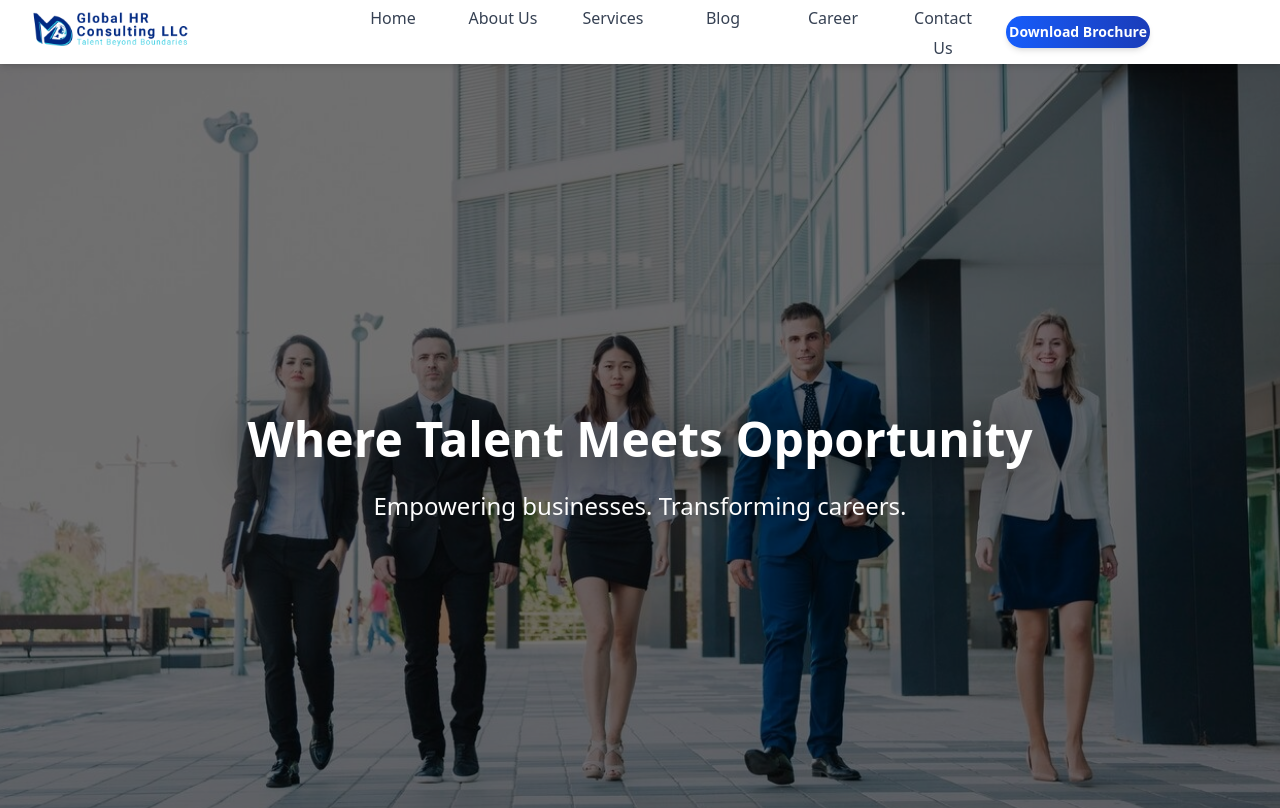
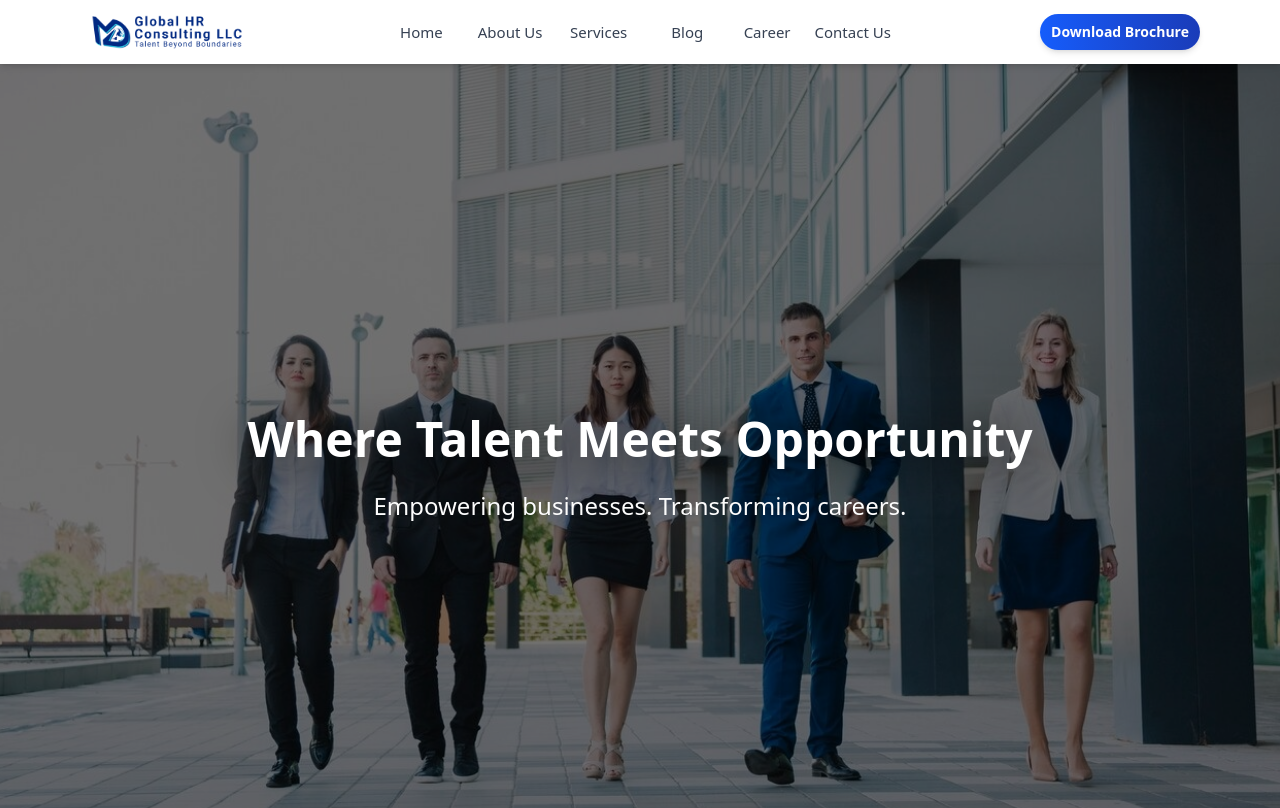
Before and after one commit to yudhishthir2002/MDGlobal-Main, a React (Vite) app: page / in a window 1280 px wide. Shown: the top 808 px of the page. Built offline with nearby package versions, Linux system fonts and the light colour scheme.

Commit message:
create the navbar by using grid

```diff
--- a/src/components/HomePage/NavBar.css
+++ b/src/components/HomePage/NavBar.css
@@ -1,28 +1,55 @@
+/* Main nav list */
+nav ul {
+  margin: 2px;
 
-
-nav  ul {
-  margin: 2px;
-  padding: 16px;
   gap: 20px;
 }
-nav :nth-child(2) ul li :hover{
+
+/* Hover effect for nav links */
+nav ul li:hover a {
   text-decoration: underline;
   font-size: 15px;
   z-index: 100;
 }
-.hambar{
+
+/* Mobile hamburger icon */
+.hambar {
   margin-right: 30px;
   padding: 10px;
 }
 
-.navElement{
-  padding-bottom:10px;
-}
-.MainNavElement{
-  margin-left: 5px;
-  margin-right: 5px;
+/* Mobile nav element padding */
+.navElement {
+  padding-bottom: 10px;
 }
 
-.Download-brochure-sm{
-  margin-bottom: 2px;
+/* Mobile brochure button margin */
+.Download-brochure-sm {
+  margin-bottom: 10px;
 }
+
+/* Brochure button padding */
+.brochureMP {
+  padding: 5px;
+}
+.navGrid{
+  display: grid;
+  grid-template-columns: 5rem 3fr 7.5fr 3fr 5rem;
+}
+.logo {
+  grid-column: 2/3;
+  justify-content: start;
+  text-align: left;
+}
+.LogoPNG{
+
+  width: 70%;
+}
+.Navbutton {
+  grid-column: 3/4;
+  text-align: center;
+}
+.brochuseButton{
+  grid-column: 4/5;
+  text-align: end;
+}
--- a/src/components/HomePage/NavBar.jsx
+++ b/src/components/HomePage/NavBar.jsx
@@ -1,6 +1,6 @@
 import React, { useState } from 'react';
 import { Link } from 'react-router-dom';
-import img from '../../assets/images/Logo/Mdglobal (1).png';
+import img from '../../assets/images/Logo/Mdglobal.png';
 import './NavBar.css';
 
 const navItems = [
@@ -17,47 +17,52 @@ const NavBar = () => {
 
   return (
     <>
-      {/* Main Nav */}
       <nav className="bg-white/60 backdrop-blur-md shadow-md fixed top-0 left-0 w-full z-50">
-        <div className="max-w-7xl mx-auto px-4 sm:px-6 lg:px-8">
-          <div className="flex items-center justify-between h-16">
+        <div className="w-full mx-auto px-3 sm:px-6 lg:px-8">
+          {/* Desktop View */}
+          <div className="hidden navGrid md:grid  items-center h-16 w-full">
             {/* Logo */}
-            <div className="flex-shrink-0">
+            <div className="logo h-auto">
               <Link to="/">
-                <img src={img} alt="MD Global" className="h-50" />
+                <img src={img} alt="MD Global" className="LogoPNG" />
               </Link>
             </div>
 
-            {/* Desktop Menu */}
-            <div className="hidden md:flex flex-1 justify-center items-center space-x-6">
-              <ul className="flex space-x-8">
+            {/* Navigation */}
+            <div className="Navbutton flex justify-center">
+              <ul className="grid grid-flow-col gap-3 items-center">
                 {navItems.map((item) => (
-                  <li
-                    key={item.name}
-                    className="text-gray-600 MainNavElement w-20 shrink-0 text-center group-hover:text-gray-900 text-[20px]"
-                  >
+                  <li key={item.name} className="text-center">
                     <Link
                       to={item.href}
-                      className="text-gray-700 font-medium group-hover:text-blue-800 text-[16px]"
+                      className="text-gray-700 hover:text-blue-800 transition font-medium text-[15px]"
                     >
                       {item.name}
                     </Link>
                   </li>
                 ))}
               </ul>
+            </div>
 
-              {/* Get a Quote Button - Desktop */}
-              <div className="h-auto flex items-center justify-center">
+            {/* Brochure Button */}
+            <div className="brochuseButton flex justify-end">
               <Link to="/download-brochure">
-                  <button className="w-36 h-8 bg-gradient-to-r from-blue-600 to-blue-800  text-white px-5 py-2 rounded-full shadow-md hover:from-blue-700 hover:to-blue-900 transition duration-300 font-semibold text-sm">
+                <button className="brochureMP w-40 h-9 bg-gradient-to-r from-blue-600 to-blue-800 text-white rounded-full shadow-md hover:from-blue-700 hover:to-blue-900 transition duration-300 text-sm font-semibold">
                   Download Brochure
                 </button>
               </Link>
             </div>
           </div>
 
-            {/* Hamburger Icon (Mobile Only) */}
-            <div className="md:hidden flex w-8 items-center">
+          {/* Mobile View */}
+          <div className="flex md:hidden justify-between items-center h-16">
+            <div>
+              <Link to="/">
+                <img src={img} alt="MD Global" className="h-10" />
+              </Link>
+            </div>
+
+            <div className="hambar">
               <button
                 onClick={() => setIsOpen(!isOpen)}
                 className="text-gray-700 hover:text-blue-600 focus:outline-none"
@@ -90,7 +95,7 @@ const NavBar = () => {
           </div>
         </div>
 
-        {/* Mobile Menu */}
+        {/* Mobile Dropdown */}
         {isOpen && (
           <div className="md:hidden bg-white/80 backdrop-blur-md shadow-md px-4 pt-2 pb-4">
             {navItems.map((item) => (
@@ -103,9 +108,7 @@ const NavBar = () => {
                 {item.name}
               </Link>
             ))}
-
-            {/* Get a Quote Button - Mobile */}
-            <div className="h-auto flex items-center justify-center mt-4">
+            <div className="flex items-center justify-center mt-4">
               <Link to="/download-brochure">
                 <button className="Download-brochure-sm bg-gradient-to-r h-6 w-40 from-blue-600 to-blue-800 text-white px-5 py-2 rounded-full shadow-md hover:from-blue-700 hover:to-blue-900 transition duration-300 font-semibold text-sm">
                   Download Brochure
@@ -116,7 +119,6 @@ const NavBar = () => {
         )}
       </nav>
 
-      {/* Spacer to prevent content behind navbar */}
       <div className="h-16"></div>
     </>
   );
--- a/src/components/PageFooter/FooterPage.jsx
+++ b/src/components/PageFooter/FooterPage.jsx
@@ -1,7 +1,7 @@
 import React from "react";
 import { motion } from "framer-motion";
 import "./FooterPage.css";
-import logo from "../../assets/images/Logo/Mdglobal (1).png";
+import logo from '../../assets/images/Logo/Mdglobal.png';
 import { FaMapMarkerAlt, FaEnvelope, FaPhoneAlt } from 'react-icons/fa';
 import { Link } from "react-router-dom"; // Uncomment if using React Router for navigation
 const FooterPage = () => {
@@ -172,7 +172,7 @@ const FooterPage = () => {
                   initial="initial"
                   whileHover="hover"
                 >
-                  <div  className="footer-link">
+                  <div className="footer-link">
                     <span className="footer-arrow">→</span> {item.heading}
                   </div>
                 </motion.li>
@@ -202,13 +202,18 @@ const FooterPage = () => {
                   </span>
                   {Array.isArray(loc.OfficeAddress)
                     ? loc.OfficeAddress.map((addr, i) => (
-                        <div key={i} className="">{addr}</div>)) : loc.OfficeAddress}
+                        <div key={i} className="">
+                          {addr}
+                        </div>
+                      ))
+                    : loc.OfficeAddress}
                 </span>
               </div>
               <div className="footer-address-text">
-                <a href={`mailto:${loc.Email}`} className="footer-email flex">
+                <a href={`mailto:${loc.Email}`} classN ame="footer-email flex">
                   <span className="footer-icon-address h-10 w-8 flex items-center justify-center rounded-full ">
-                    <FaEnvelope className="text-white" /></span>
+                    <FaEnvelope className="text-white" />
+                  </span>
                   <p className="text-[16px]"> {loc.Email}</p>
                 </a>
               </div>
```
Also changed, not shown: src/assets/images/Logo/Mdglobal (1).png (deleted), src/assets/images/Logo/Mdglobal.png (added). Lines whose indentation alone changed are shown as unchanged.
